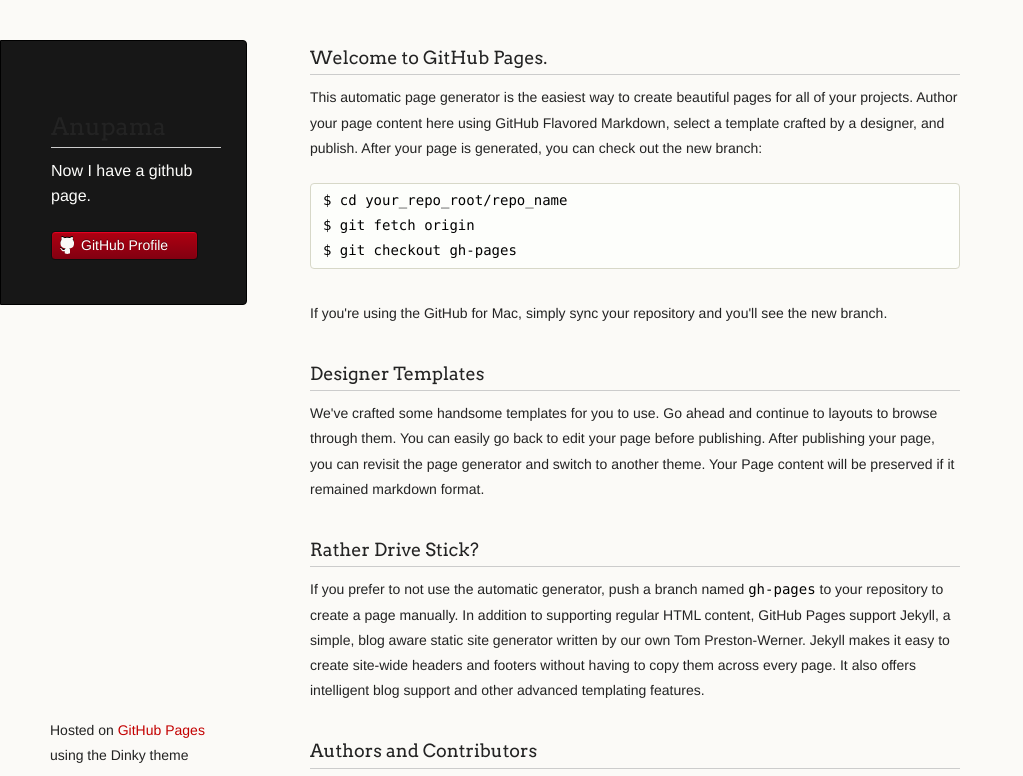
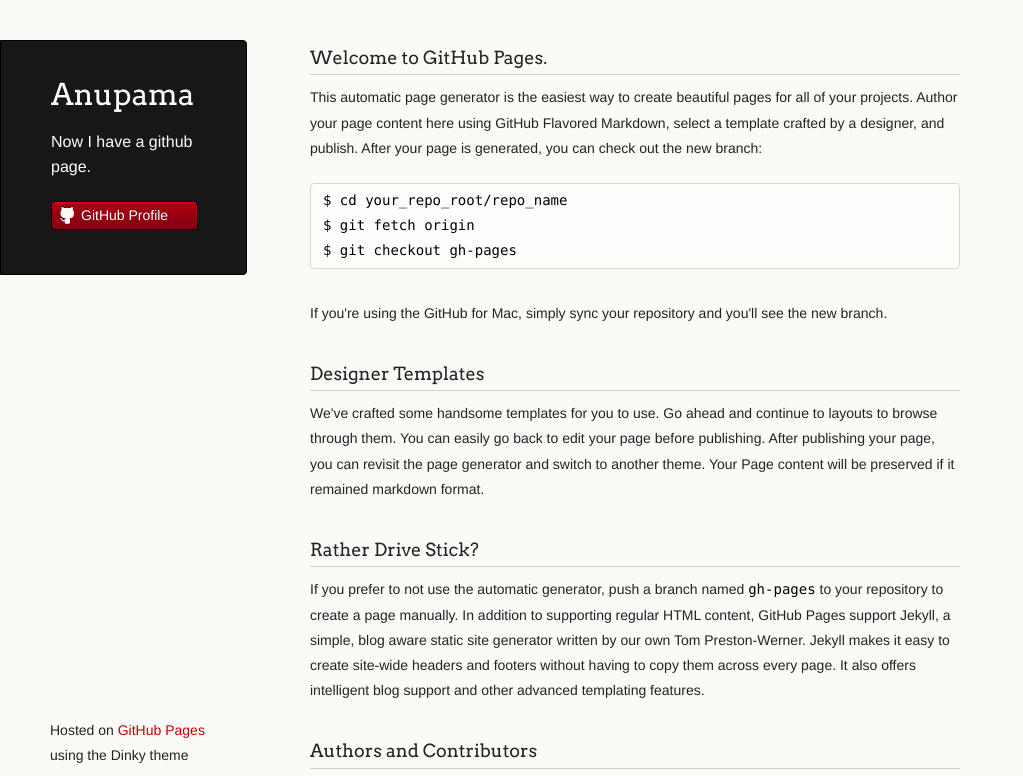
Before and after one commit to apillalamarri/apillalamarri.github.io, a plain HTML site: page index.html in a window 1280 px wide. Shown: the top 776 px of the page, without its empty margins (0-1023 px from the left). Drawn offline with Linux system fonts and the light colour scheme.

Commit message:
Update index.html

```diff
--- a/index.html
+++ b/index.html
@@ -16,7 +16,7 @@
   <body>
     <div class="wrapper">
       <header>
-        <h2 class="header">Anupama</h2>
+        <h1 class="header">Anupama</h1>
         <p class="header">Now I have a github page.</p>
 
 
```
